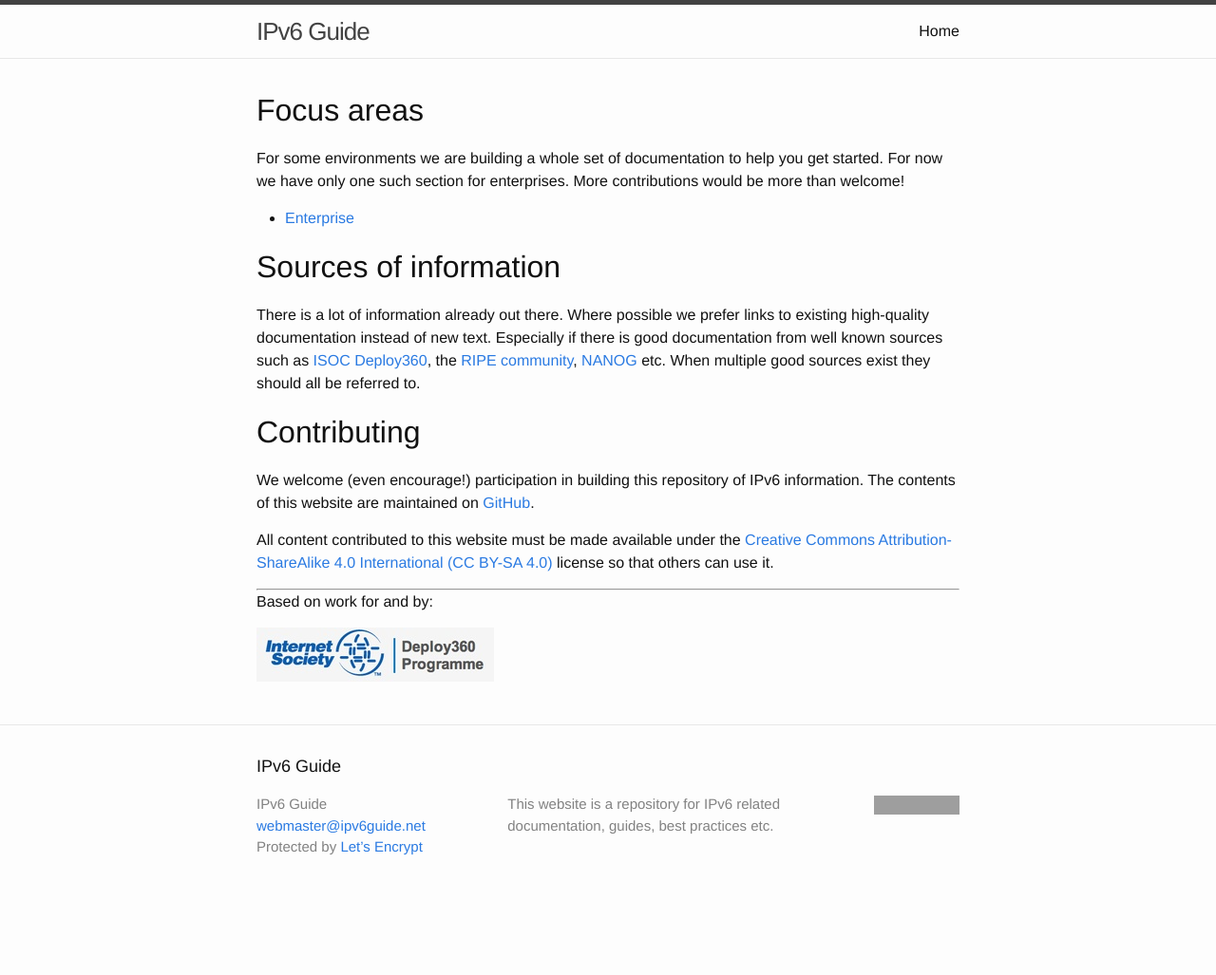
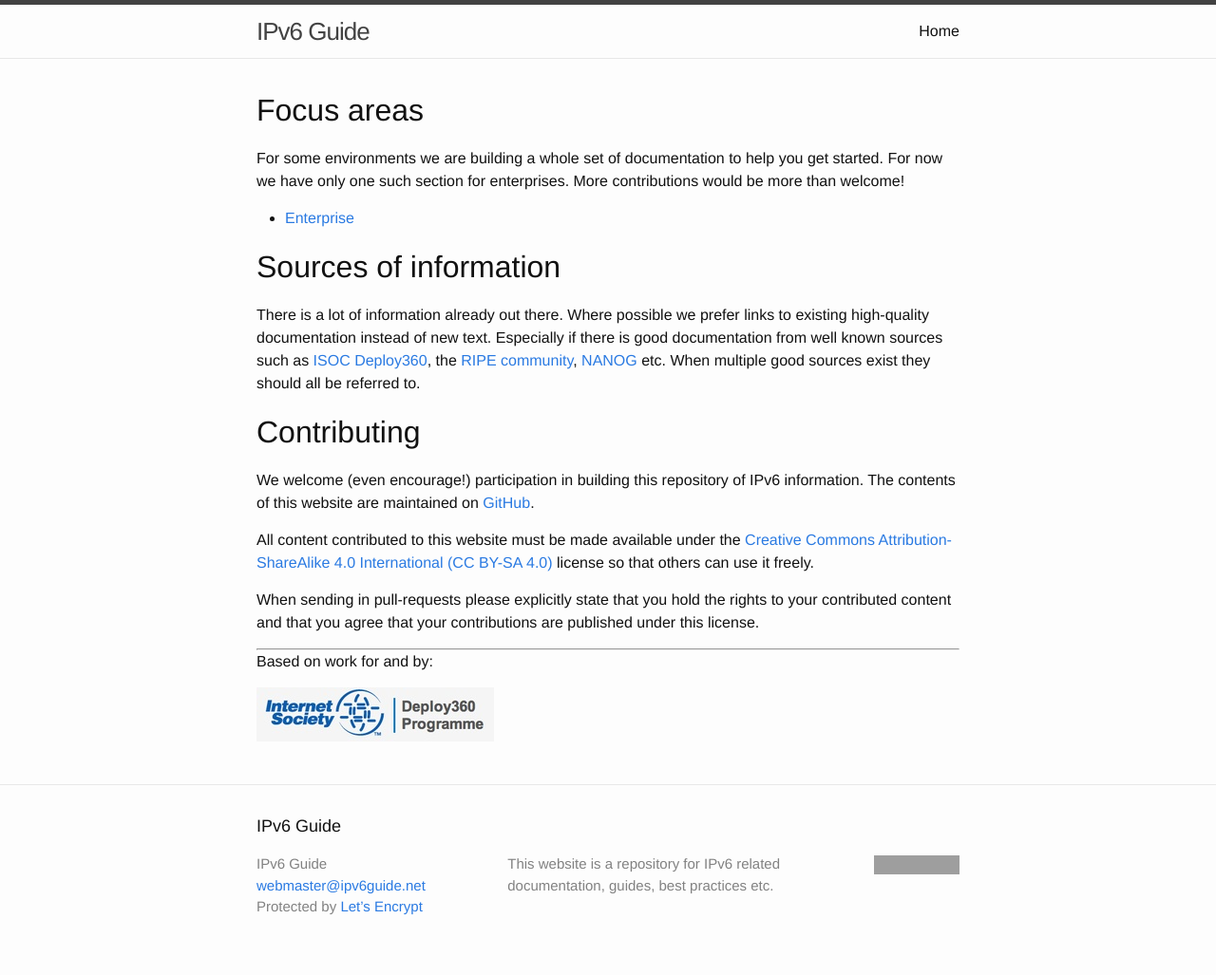
Before and after one commit to ipv6guide/ipv6guide.github.io, a Jekyll site: the page built from index.md, in a window 1280 px wide. Shown: the whole page at 95% size. Built offline with Jekyll 4.4.1, drawn with Linux system fonts in a browser that asks for light colours; before the commit the page ends 964 px from its top, so only the background shows below that; grey boxes are pictures that could not be loaded.

Commit message:
Update index.md

```diff
--- a/index.md
+++ b/index.md
@@ -29,7 +29,11 @@ IPv6 information. The contents of this website are maintained on
 All content contributed to this website must be made available under the
 [Creative Commons Attribution-ShareAlike 4.0 International
 (CC BY-SA 4.0)](http://creativecommons.org/licenses/by-sa/4.0/) license
-so that others can use it.
+so that others can use it freely.
+
+When sending in pull-requests please explicitly state that you hold the
+rights to your contributed content and that you agree that your contributions
+are published under this license.
 
 -----
 Based on work for and by:
```
